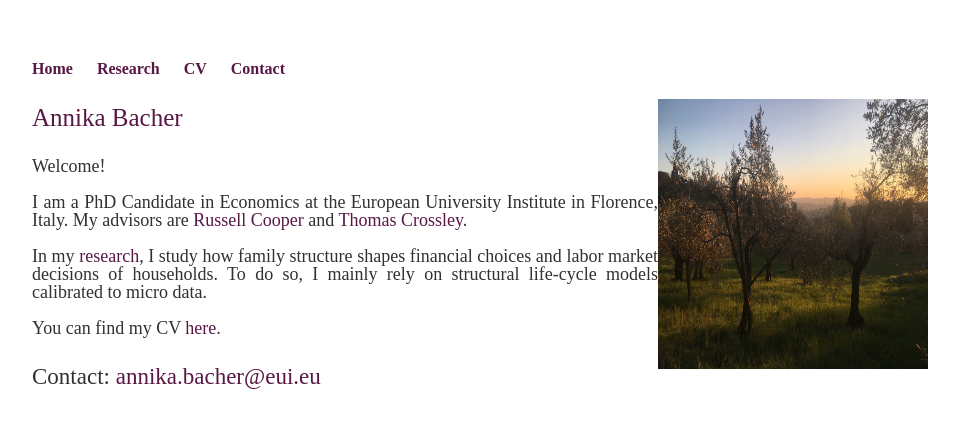
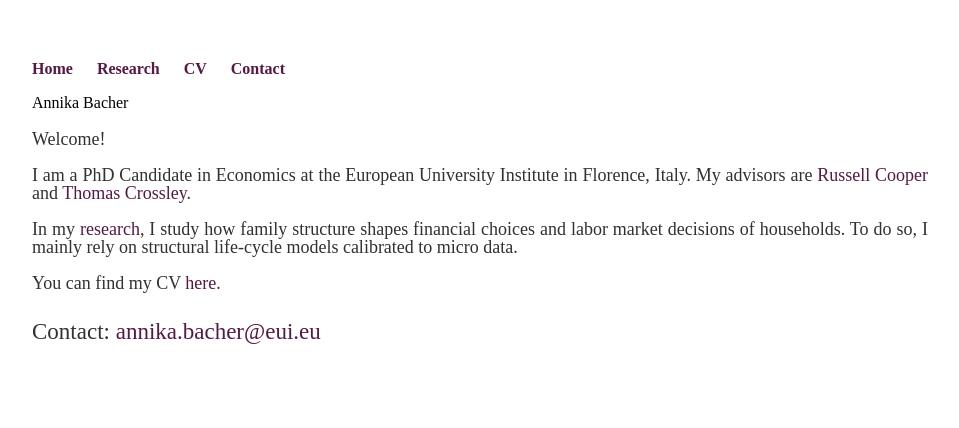
Before and after one commit to annikabacher/annikabacher.github.io, a Jekyll site: the page built from index.html, in a window 1280 px wide. Shown: the top 428 px of the page, without its empty margins (160-1119 px from the left). Built offline with Jekyll 4.4.1, drawn with Linux system fonts in a browser that asks for light colours.

Commit message:
no picture

```diff
--- a/contact/index.html
+++ b/contact/index.html
@@ -9,7 +9,7 @@ title: Contact Information
 
 
 	<p> <small> European University Institute <br>
-	Villa La Fone <br>
+	Villa La Fonte <br>
 	Via delle Fontanelle, 18  <br>
     50014 Fiesole, FI, Italy </small> </p>
 
--- a/css/main.css
+++ b/css/main.css
@@ -28,7 +28,7 @@ h1 {
 }
 
 h2 {
-    font:25px/1.5 'Muli';
+    font:28px/1.5 'Muli';
     color: #581845;
 }
 
--- a/index.html
+++ b/index.html
@@ -4,7 +4,7 @@ title: Annika Bacher
 ---
 <div class="blurb">
 
-	<h2><img src="badiagarden.jpg" alt="Smiley face" style="float:right;width:270px;height:270px;">Annika Bacher</h2>
+	</h2>Annika Bacher</h2>
 
 	<body>
 	<p>Welcome!</p>
```
Also changed, not shown: 1 other file.
